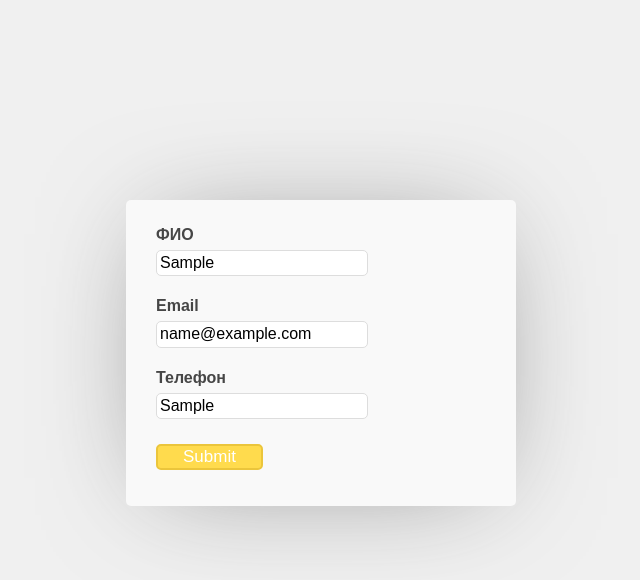
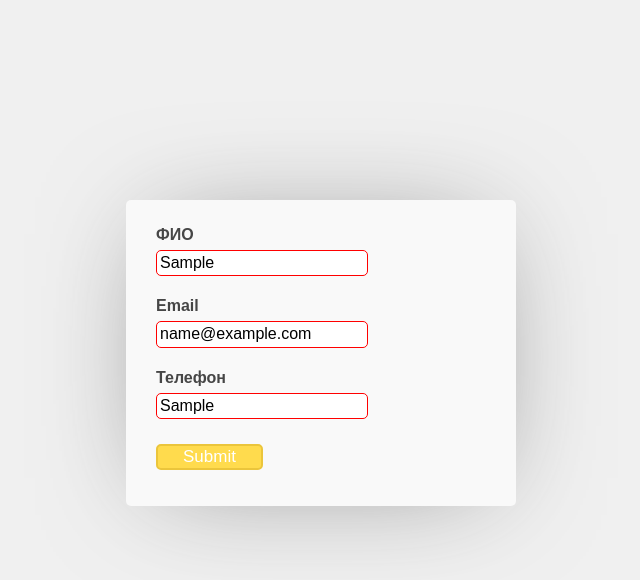
Before and after one commit to AwK55/SimpleForm, a plain HTML site: page index.html in a window 1280 px wide. Both pictures are taken after typing "Sample", "name@example.com", "Sample" into the empty fields and a click on the button "Submit". Shown: the whole page, without its empty margins (319-959 px from the left). Drawn offline with nearby package versions, Linux system fonts and the light colour scheme.

Commit message:
change class name of input error

```diff
--- a/css/style.css
+++ b/css/style.css
@@ -74,7 +74,7 @@ input:focus, textarea:focus {
 
 }
 
-.simple-form__input--error {
+.error {
   border: 1px solid red;
 }
 
```
